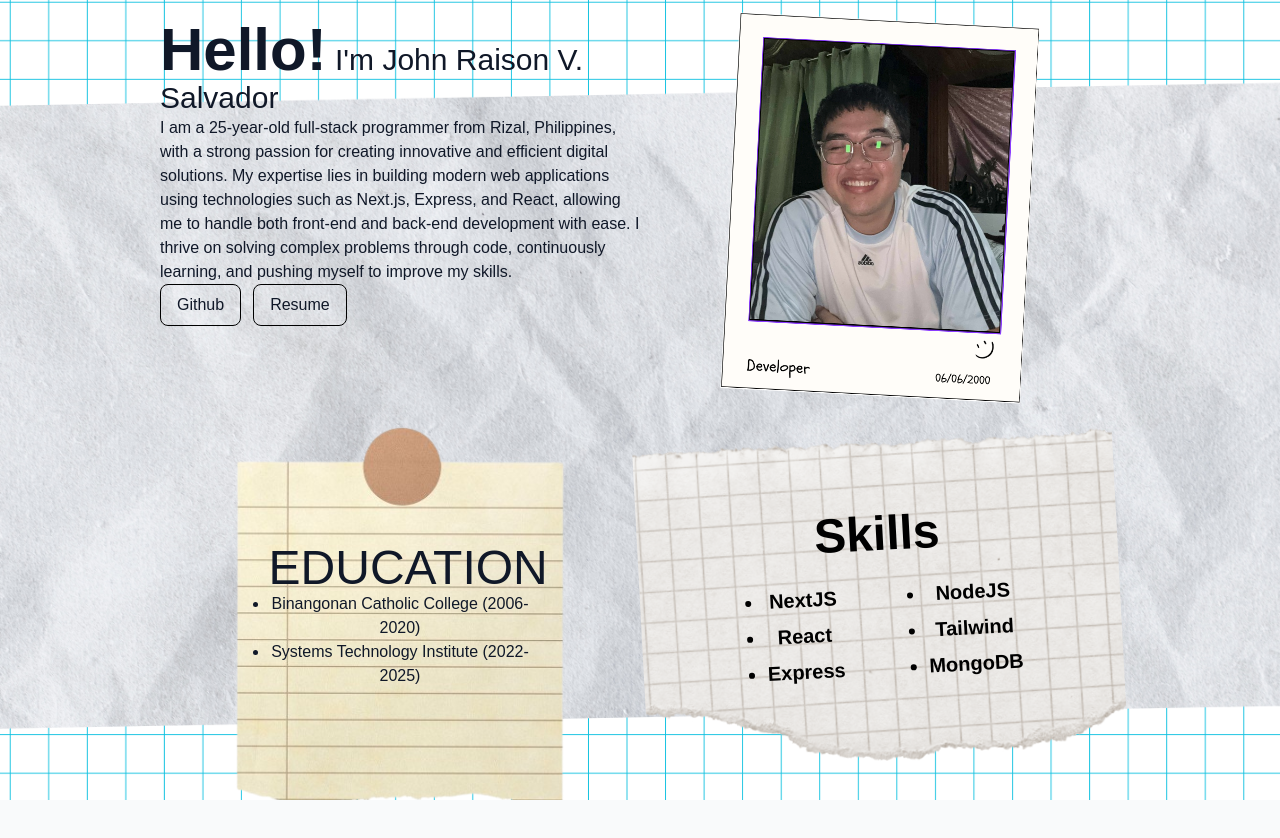
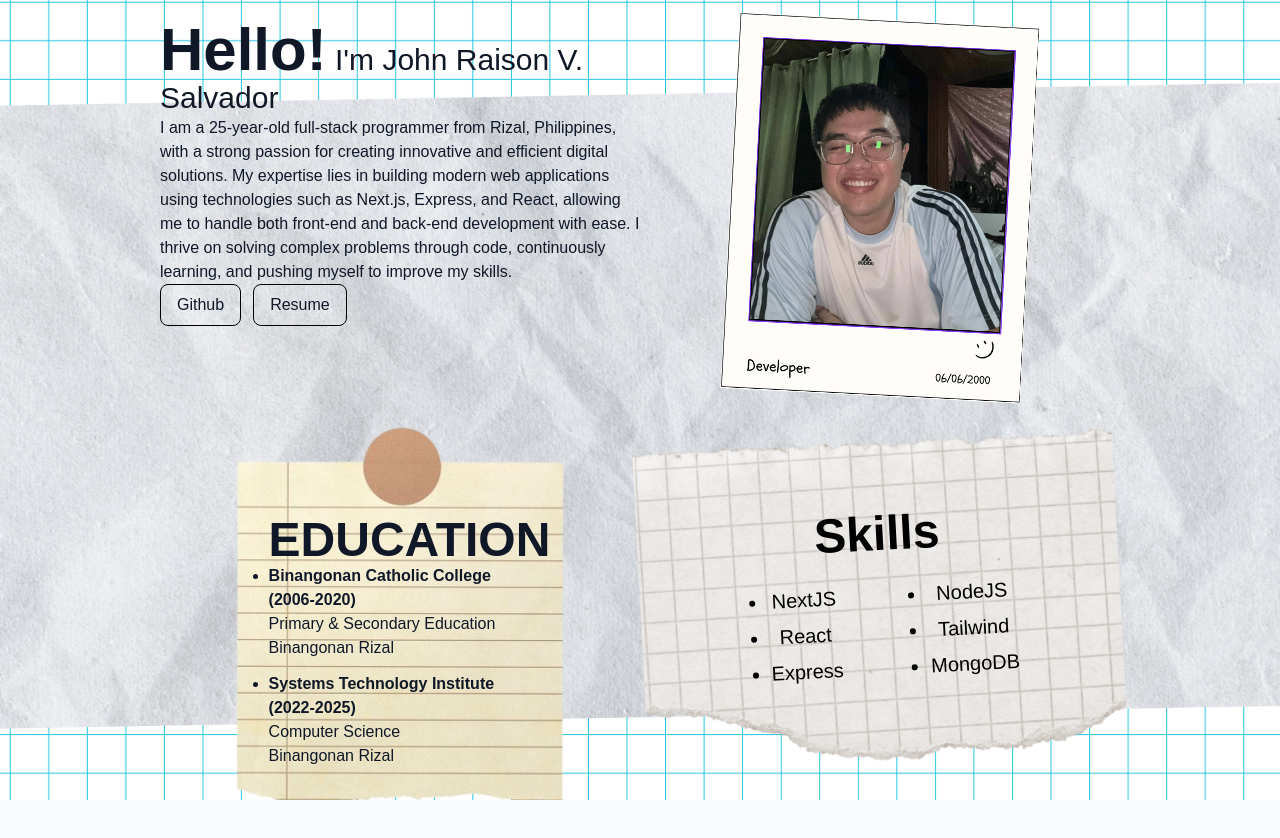
Before and after one commit to Pngtaq/portfolio, a Next.js app: page / in a window 1280 px wide. Shown: the top 838 px of the page. Built offline with nearby package versions, Linux system fonts and the light colour scheme; a web font is replaced by a local one.

Commit message:
fix: editing fonts and page layout

```diff
--- a/components/IntroAnimation.tsx
+++ b/components/IntroAnimation.tsx
@@ -24,7 +24,7 @@ export default function IntroAnimation({ children }: IntroAnimationProps) {
   }, []);
 
   return (
-    <div className="relative h-screen w-screen overflow-hidden bg-gray-100">
+    <div className="relative h-screen overflow-hidden bg-gray-100">
       {/* Left Page */}
       <motion.div
         className="absolute top-0 left-0 h-full w-1/2 bg-gray-900 flex items-center justify-center text-white text-4xl font-bold z-20"
--- a/components/MyInformation.tsx
+++ b/components/MyInformation.tsx
@@ -45,15 +45,23 @@ export default function MyInformation() {
           className="h-110 w-120 bg-cover bg-center  flex items-center justify-center text-center"
           style={{ backgroundImage: "url('/paper2.png')" }}
         >
-          <div className="w-[73%] space-y-1 flex items-center flex-col">
-            <div className="w-3/4">
-              <h1 className="text-5xl">EDUCATION</h1>
-              <ul className="list-disc">
+          <div className="w-[73%] pt-13 flex items-center flex-col">
+            <div className="w-3/4 text-start">
+              <h1 className="text-5xl font-bold">EDUCATION</h1>
+              <ul className="list-disc space-y-3">
                 <li>
-                  <h1>Binangonan Catholic College (2006-2020)</h1>
+                  <h1 className="font-semibold">
+                    Binangonan Catholic College (2006-2020)
+                  </h1>
+                  <h1>Primary & Secondary Education</h1>
+                  <h1>Binangonan Rizal</h1>
                 </li>
                 <li>
-                  <h1>Systems Technology Institute (2022-2025)</h1>{" "}
+                  <h1 className="font-semibold">
+                    Systems Technology Institute (2022-2025)
+                  </h1>
+                  <h1>Computer Science</h1>
+                  <h1>Binangonan Rizal</h1>
                 </li>
               </ul>
             </div>
@@ -67,7 +75,7 @@ export default function MyInformation() {
         </div>
       </div>
       <div className="rotate-[-2deg]">
-        <h1 className="text-5xl">CONTACT</h1>
+        <h1 className="text-5xl font-bold">CONTACT</h1>
         <p>ronchan.dev@gmail.com</p>
         <p>(+63)9629707551</p>
         <p>https://www.linkedin.com/in/john-raison-salvador-9a8b62271/</p>
--- a/components/Skills.tsx
+++ b/components/Skills.tsx
@@ -16,7 +16,7 @@ export default function Skills() {
       </motion.h1>
 
       {/* Lists in two columns */}
-      <div className="flex justify-evenly w-full text-xl font-bold text-black">
+      <div className="flex justify-evenly w-full text-xl  text-black">
         <motion.ul
           className="list-disc pl-6 space-y-2"
           initial="hidden"
```
